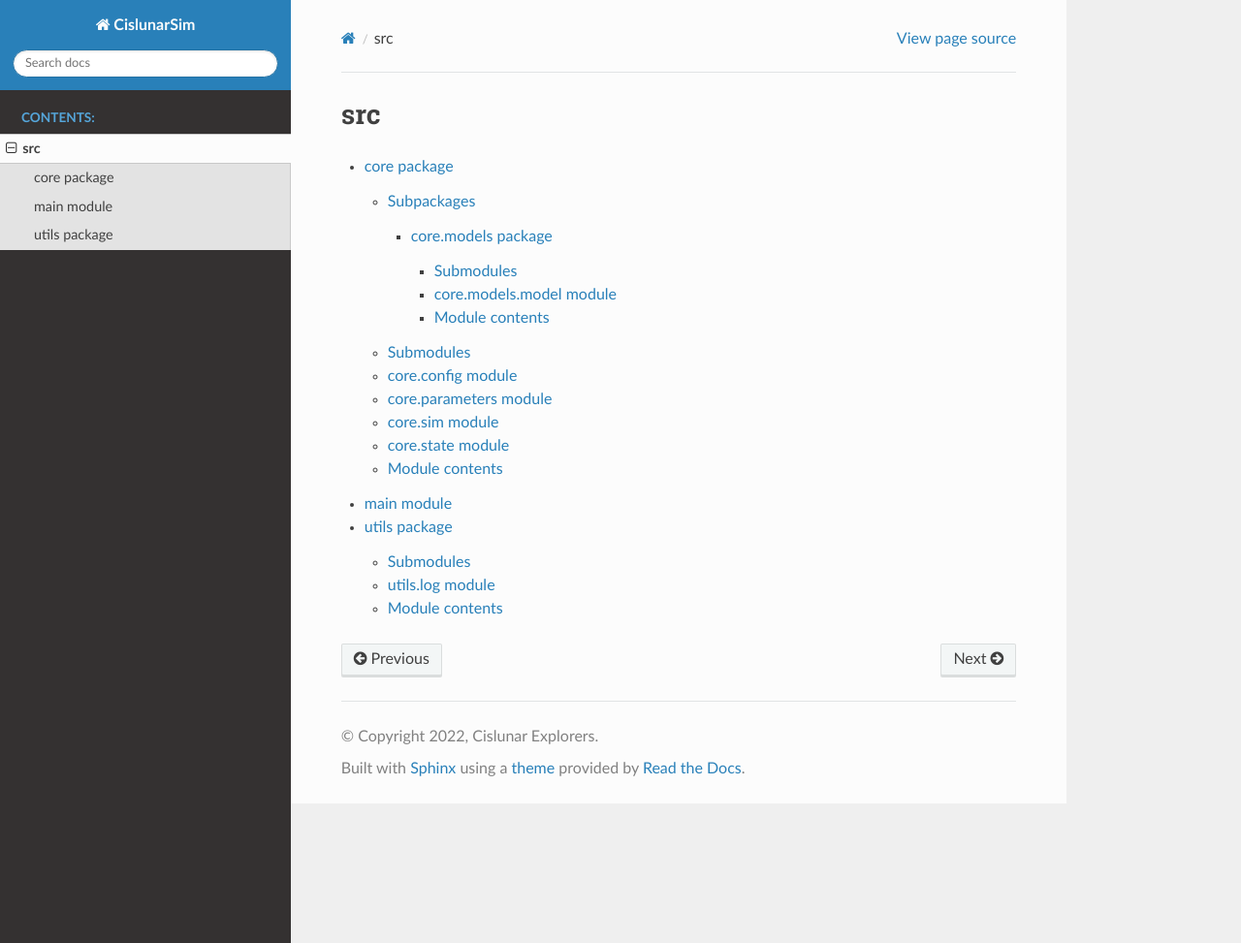
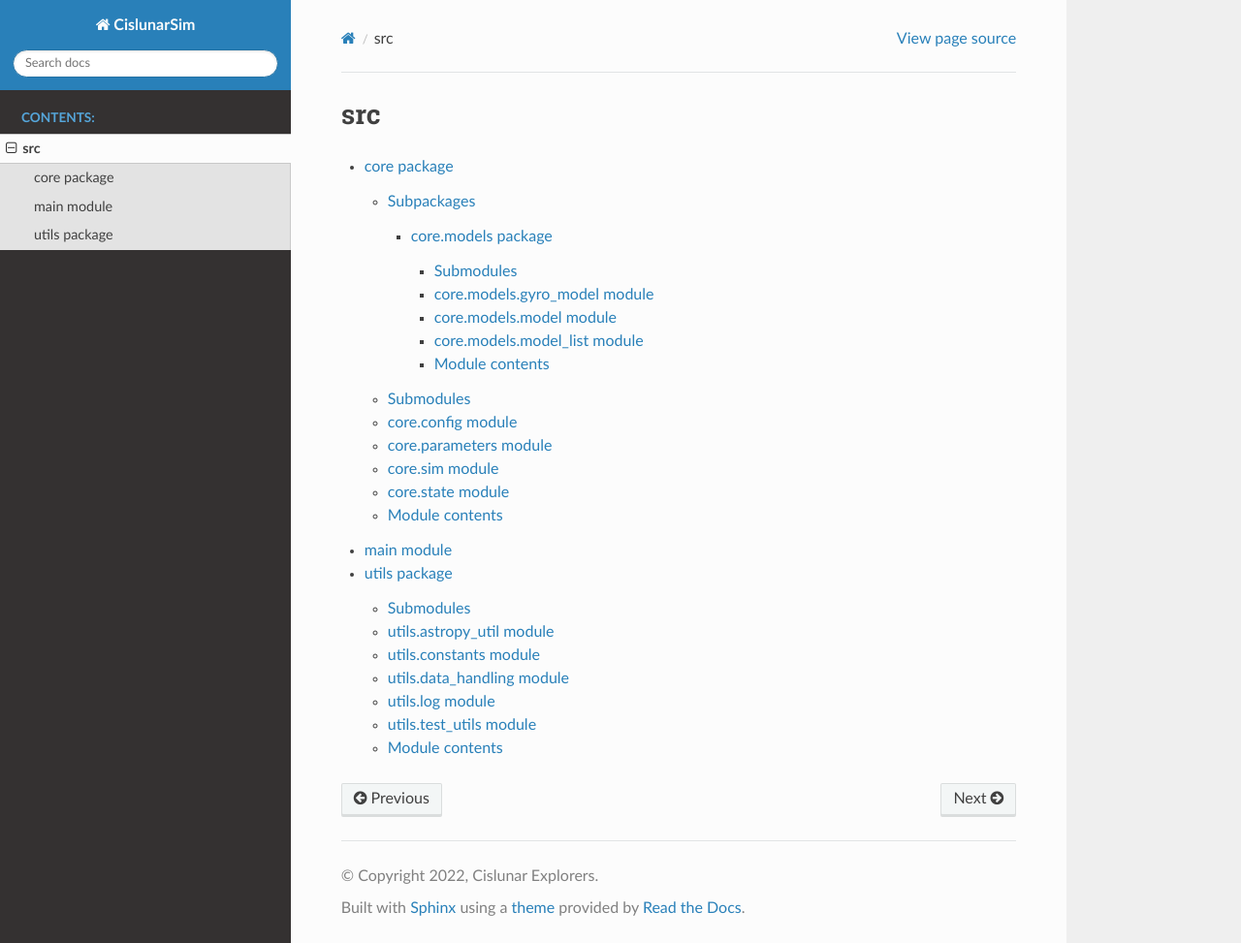
Before and after one commit to Cislunar-Explorers/CislunarSim, a Sphinx documentation site: the page built from docs/source/modules.rst, in a window 1280 px wide and 973 px high. Shown: the whole window at 97% size. Built offline with Sphinx 7.4.7 and the Read the Docs theme 2.0.0, drawn with Linux system fonts in a browser that asks for light colours.

Commit message:
Rebuild rst

```diff
--- a/docs/source/core.models.rst
+++ b/docs/source/core.models.rst
@@ -4,10 +4,26 @@ core.models package
 Submodules
 ----------
 
+core.models.gyro\_model module
+------------------------------
+
+.. automodule:: core.models.gyro_model
+   :members:
+   :undoc-members:
+   :show-inheritance:
+
 core.models.model module
 ------------------------
 
 .. automodule:: core.models.model
+   :members:
+   :undoc-members:
+   :show-inheritance:
+
+core.models.model\_list module
+------------------------------
+
+.. automodule:: core.models.model_list
    :members:
    :undoc-members:
    :show-inheritance:
--- a/docs/source/utils.rst
+++ b/docs/source/utils.rst
@@ -4,10 +4,42 @@ utils package
 Submodules
 ----------
 
+utils.astropy\_util module
+--------------------------
+
+.. automodule:: utils.astropy_util
+   :members:
+   :undoc-members:
+   :show-inheritance:
+
+utils.constants module
+----------------------
+
+.. automodule:: utils.constants
+   :members:
+   :undoc-members:
+   :show-inheritance:
+
+utils.data\_handling module
+---------------------------
+
+.. automodule:: utils.data_handling
+   :members:
+   :undoc-members:
+   :show-inheritance:
+
 utils.log module
 ----------------
 
 .. automodule:: utils.log
+   :members:
+   :undoc-members:
+   :show-inheritance:
+
+utils.test\_utils module
+------------------------
+
+.. automodule:: utils.test_utils
    :members:
    :undoc-members:
    :show-inheritance:
```
